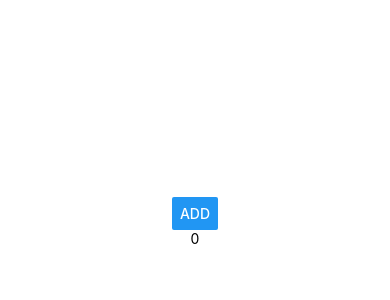
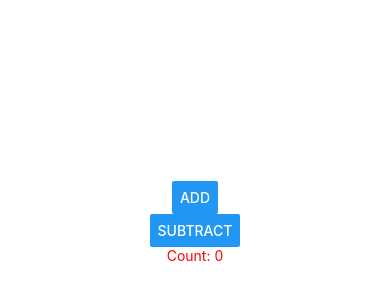
Before and after one commit to anikajb92/react-native-seller-app, a React Native app: screen / in a window 390 px wide. Shown: the part 200-500 px from the top of the page. Built offline with nearby package versions, Linux system fonts and the light colour scheme.

Commit message:
created increment and decrement buttons

```diff
--- a/App.js
+++ b/App.js
@@ -1,18 +1,22 @@
 import { StatusBar } from 'expo-status-bar';
 import { StyleSheet, Text, Button, SafeAreaView } from 'react-native';
-import {useState} from 'react';
+import React, {useState} from 'react';
 
 export default function App() {
   // const handlePress = () => console.log("text pressed");
-  const [counter, setCounter] = useState(0);
+  const [count, setCount] = useState(0);
   const addCounter = () => {
-    setCounter(counter ++)
+    setCount(count + 1)
+  }
+  const reduceCounter = () => {
+    setCount(count - 1)
   }
 
   return (
     <SafeAreaView style={styles.container}>
-      <Button title="Add"></Button>
-      <Text>{counter}</Text>
+      <Button title="Add" onPress={() => addCounter()}></Button>
+      <Button title="Subtract" onPress={reduceCounter}></Button>
+      <Text style={styles.countText}>Count: {count}</Text>
     </SafeAreaView>
 
   );
@@ -25,4 +29,7 @@ const styles = StyleSheet.create({
     alignItems: 'center',
     justifyContent: 'center',
   },
+  countText: {
+    color: 'red'
+  }
 });
```
